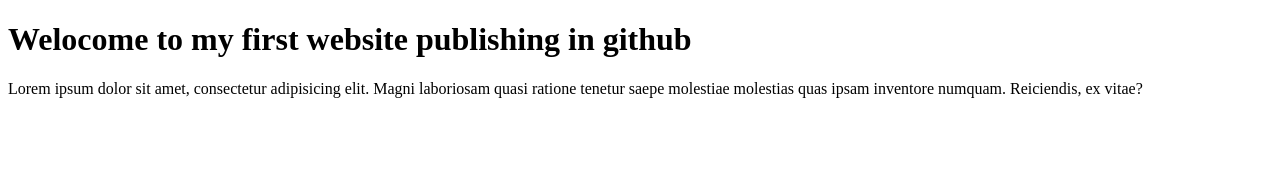
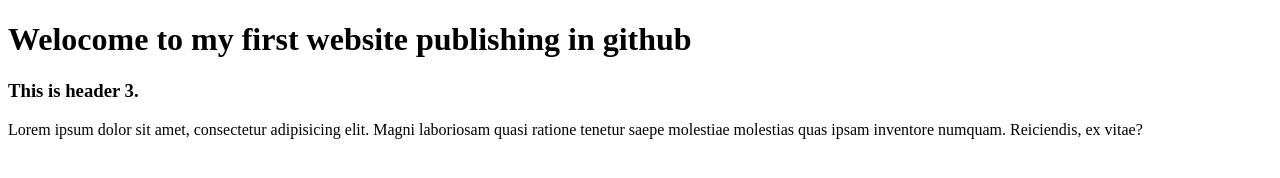
Before and after one commit to maheenur13/first-website, a plain HTML site: page index.html in a window 1280 px wide. Drawn offline with Linux system fonts and the light colour scheme.

Commit message:
Update index.html

```diff
--- a/index.html
+++ b/index.html
@@ -7,6 +7,7 @@
 </head>
 <body>
     <h1>Welocome to my first website publishing in github</h1>
+    <h3> This is header 3.</h3>
     <p>Lorem ipsum dolor sit amet, consectetur adipisicing elit. Magni laboriosam quasi ratione tenetur saepe molestiae molestias quas ipsam inventore numquam. Reiciendis, ex vitae?</p>
 </body>
 </html>
```
